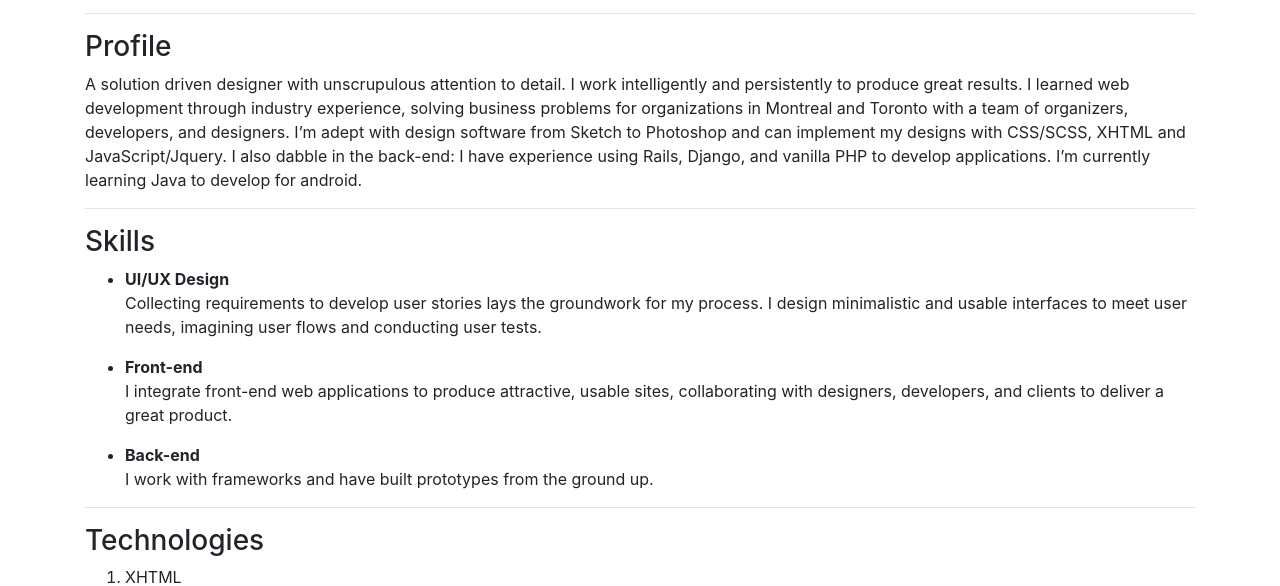
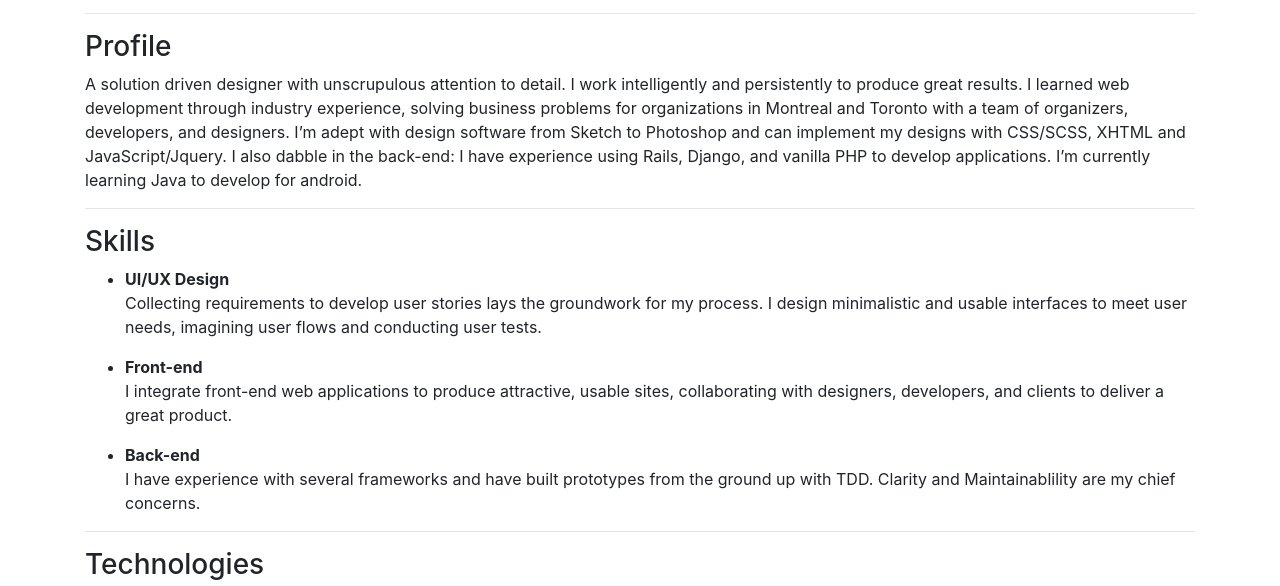
Before and after one commit to Nkromer/nicolas.github.io, a plain HTML site: page index.html in a window 1280 px wide. Shown: the part 177-763 px from the top of the page. Drawn offline with nearby package versions, Linux system fonts and the light colour scheme.

Commit message:
updated cv

```diff
--- a/index.html
+++ b/index.html
@@ -49,7 +49,7 @@
 </dl></li>
 <li><dl>
 <dt>Back-end</dt>
-<dd>I work with frameworks and have built prototypes from the ground up.</dd>
+<dd>I have experience with several frameworks and have built prototypes from the ground up with TDD. Clarity and Maintainablility are my chief concerns.</dd>
 </dl></li>
 </ul>
 
```
